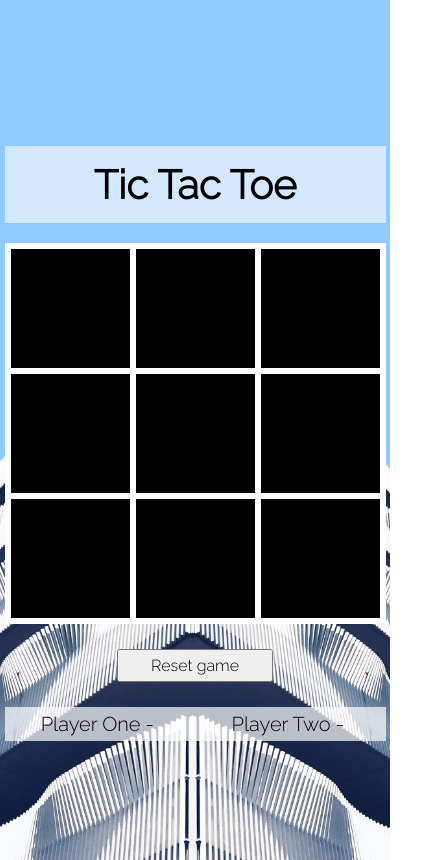
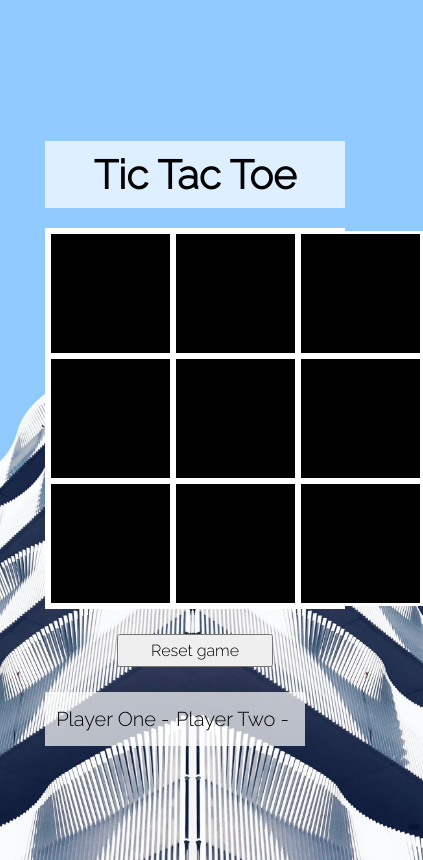
Before and after one commit to dphlai-zz/tictactoe, a plain HTML site: page index.html in a window 390 px wide. Shown: the whole page, 423 px wide, since content can reach past the window. Drawn offline with Linux system fonts and the light colour scheme.

Commit message:
added media query

```diff
--- a/css/style.css
+++ b/css/style.css
@@ -17,13 +17,13 @@ body {
 }
 
 h1 {
-  background: rgba(255, 255, 255, 0.6);
+  background: rgba(255, 255, 255, 0.7);
   color: #000000;
   font-size: 40px;
   display: block;
   font-family: 'Raleway', sans-serif;;
   text-align: center;
-  padding: 15px;
+  padding: 10px;
   margin-bottom: 20px;
 }
 
@@ -32,7 +32,6 @@ h1 {
   grid-template-rows: 125px 125px 125px;
   grid-template-columns: 125px 125px 125px;
   border: 3px solid white;
-  /* margin-top: 30px; */
 }
 
 .box {
@@ -84,7 +83,7 @@ button {
    top: 0;
    width: 100%;
    height: 100%;
-   background-color: rgba(0, 0, 0, 0.5);
+   background-color: rgba(255, 255, 255, 0.3);
    opacity: 1;
    visibility: hidden;
 }
@@ -121,6 +120,7 @@ button {
   display: flex;
   white-space: pre-wrap;
   background: rgba(255, 255, 255, 0.7);
+  padding: 10px;
 }
 
 .counter {
@@ -133,3 +133,13 @@ button {
   color: rgb(0, 102, 255);
   font-size: 20px;
 }
+
+@media screen and (max-width:812px) {
+  .container {
+    width: 80%;
+  }
+
+  .countercontainer {
+    width: 80%;
+  }
+}
```
